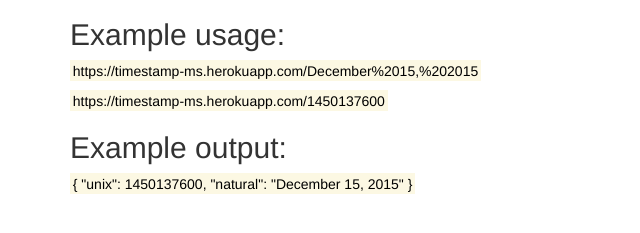
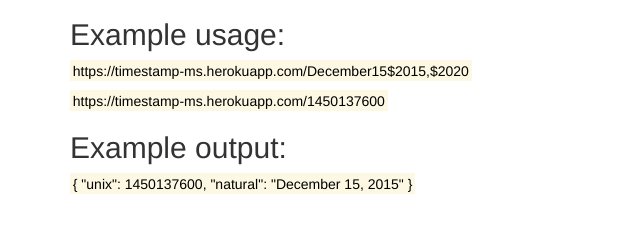
Before and after one commit to Hongkuan-Wang/fccproj-timestamp, a website: page public/index.html in a window 1280 px wide. Shown: the part 227-460 px from the top of the page, 0-640 px from the left. Drawn offline with nearby package versions, Linux system fonts and the light colour scheme.

Commit message:
change % to $

```diff
--- a/public/index.html
+++ b/public/index.html
@@ -17,7 +17,7 @@
             </ol>
         </blockquote>
         <h2>Example usage:</h2>
-        <p><mark>https://timestamp-ms.herokuapp.com/December%2015,%202015</mark></p>
+        <p><mark>https://timestamp-ms.herokuapp.com/December15$2015,$2020</mark></p>
         <p><mark>https://timestamp-ms.herokuapp.com/1450137600</mark></p>
         <h2>Example output:</h2>
         <p><mark>{ "unix": 1450137600, "natural": "December 15, 2015" }</mark></p>
```
